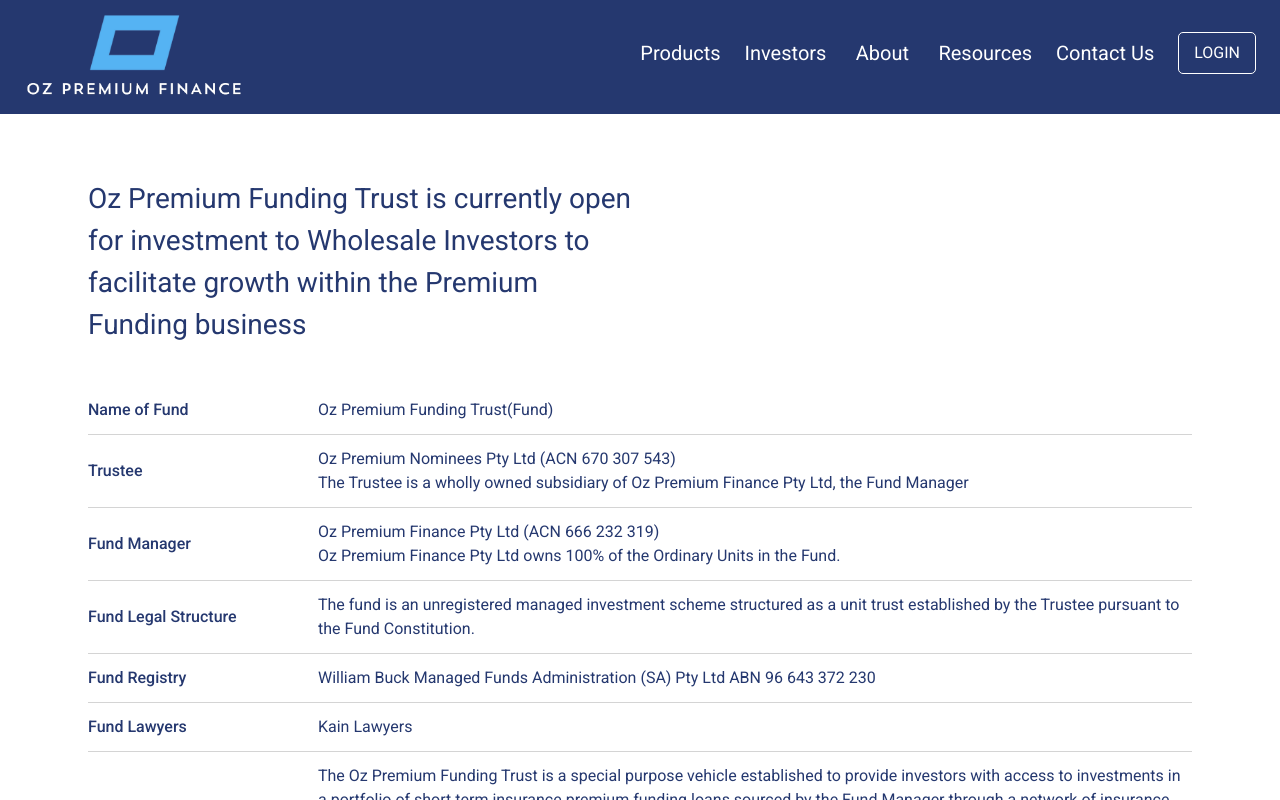
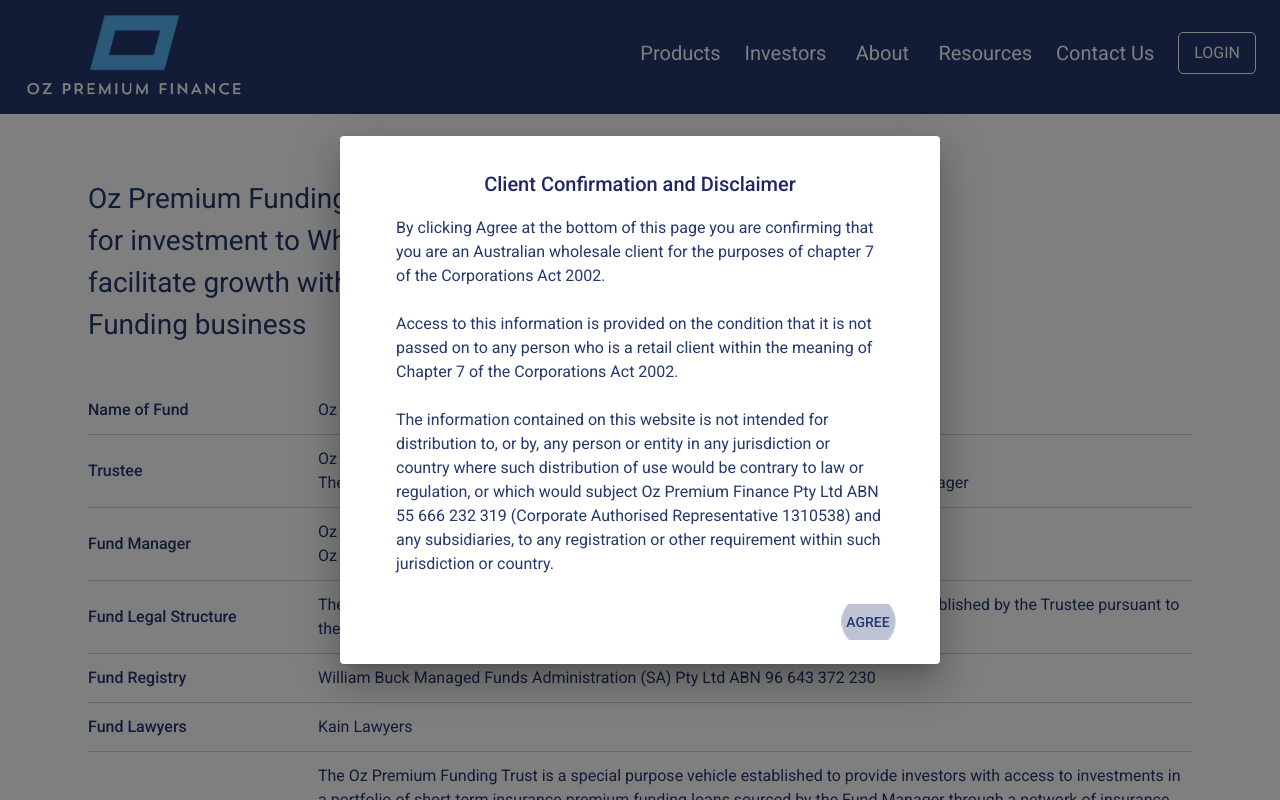
Before and after one commit to Kexinhkc/Oz-Premium-Website, a Next.js app in the folder oz-premium/: page /investors in a window 1280 px wide. Shown: the top 800 px of the page. Built offline with nearby package versions, Linux system fonts and the light colour scheme.

Commit message:
Added personal LinkedIn profile, removed map, changed links to button on resource page, added pop up on investor's page

```diff
--- a/oz-premium/src/app/about/team/[name]/page.tsx
+++ b/oz-premium/src/app/about/team/[name]/page.tsx
@@ -9,42 +9,49 @@
         title: "Founder/Director",
         image: "/bioPhotos/Karl.JPG",
         description:"Criminal defence lawyer in 2004. His move into the field of Native Title involved also working in property law, mining law and corporate governance, mainly within the Federal Court system. In the business sphere he has worked as a Venture Capital Fund manager and been a director of Westminster Australia where he has gained experience in Mergers and Acquisitions and banking and finance law, with a strong focus on mediations and negotiations. He has also been involved since 2009 with a registered Australian Charity (PAF) as an investment advisor and Trustee on a volunteer basis.",
+        linkedin:"https://www.linkedin.com/in/karl-kirsten-174b3aa/"
     },
     {
         name: "Jarrod Herring",
         title: "Chief Execitive Officer/Director",
         image: "/bioPhotos/Jarrod.JPG",
         description:"20 years Banking and Executive experience with National Australia Bank Ltd in Australia, across Melbourne, Adelaide, Perth and Sydney regions. Jarrod is highly experienced in Corporate Lending, Commercial Property debt structuring, Compliance, Trade, Finance and Executive Leadership.",
+        linkedin:"https://www.linkedin.com/in/jarrod-h-16217810/"
     },
     {
         name: "Philip Riquier",
         title: "Director",
         image: "/bioPhotos/Philip.jpg",
-        description:"Professional Finance Sector Non-Executive Director and Advisor. Philip was previously a group executive of Bendigo/Adelaide Bank Ltd, responsible for multiple banking divisions; Mergers and Acquisitions, Products Treasury, APRA relationship, Rating Agency relationship and major technology projects. Philip was also previously a Director of the Risk Management Association of Australia. Philip is currently a Non-Executive Director of Credit Union SA Ltd and Capital Prudential Pty. Ltd. (which also provides executive management services for an APRA regulated super fund). Philip's advisory clients include several Banks, Superannuation Funds, Private Health Insurers and listed gold EFT issuers."
+        description:"Professional Finance Sector Non-Executive Director and Advisor. Philip was previously a group executive of Bendigo/Adelaide Bank Ltd, responsible for multiple banking divisions; Mergers and Acquisitions, Products Treasury, APRA relationship, Rating Agency relationship and major technology projects. Philip was also previously a Director of the Risk Management Association of Australia. Philip is currently a Non-Executive Director of Credit Union SA Ltd and Capital Prudential Pty. Ltd. (which also provides executive management services for an APRA regulated super fund). Philip's advisory clients include several Banks, Superannuation Funds, Private Health Insurers and listed gold EFT issuers.",
+        linkedin:"https://www.linkedin.com/in/philipriquier/"
     },
     {
         name: "Henry Downer",
         title: "Chief Financial Officer/Director",
         image: "/bioPhotos/Henry.JPG",
-        description:"Chartered Accountant with over 20 years experience. Henry was at Deloitte for over 15 years, where he led Deloitte's Adelaide Transaction Services team for a number of years, focussed on providing Corporate Advisory, M&A and financial due diligence. Most recently Henry supported Capital Prudential as its CFO in its start up period."
+        description:"Chartered Accountant with over 20 years experience. Henry was at Deloitte for over 15 years, where he led Deloitte's Adelaide Transaction Services team for a number of years, focussed on providing Corporate Advisory, M&A and financial due diligence. Most recently Henry supported Capital Prudential as its CFO in its start up period.",
+        linkedin:"https://www.linkedin.com/in/henrydowner/"
     },
     {
-        name: "Sam Morris",
+        name: "Samuel Morris",
         title: "Chief Operating Officer/Director",
         image: "/bioPhotos/Sam.JPG",
-        description:"Operations / general manager with 15 years experience in both the mining and private wealth industries. Specialising in being the interface between the board and operational team to ensure there is effective board decision making leading to efficient operational outcomes."
+        description:"Operations / general manager with 15 years experience in both the mining and private wealth industries. Specialising in being the interface between the board and operational team to ensure there is effective board decision making leading to efficient operational outcomes.",
+        linkedin:"https://www.linkedin.com/in/samuel-morris-a38526137/"
     },
     {
         name: "Ben Hage",
         title: "Sales and Distribution",
         image: "/bioPhotos/Ben.JPG",
-        description:"Ben is an experienced Financial Services Professional with 25 years experience in finance, predominantly focused on Commercial, business and asset finance; including Mortgage Broking and financial planning. Ben worked with CBA, Westpac, and his own financial services business for the past 20 years in Australia and London. With key relationships across all of the financial services sector, combined with an entrepreneurial flair, Ben adds a broad knowledge of financial products and experience with the industries and businesses that utilise them."
+        description:"Ben is an experienced Financial Services Professional with 25 years experience in finance, predominantly focused on Commercial, business and asset finance; including Mortgage Broking and financial planning. Ben worked with CBA, Westpac, and his own financial services business for the past 20 years in Australia and London. With key relationships across all of the financial services sector, combined with an entrepreneurial flair, Ben adds a broad knowledge of financial products and experience with the industries and businesses that utilise them.",
+        linkedin:"https://www.linkedin.com/in/benhagehageharris/"
     },
     {
         name: "Jade Murray",
         title: "Operations Manager",
         image: "/bioPhotos/Jade.JPG",
-        description:"With over 24 years' experience in the insurance premium funding industry, Jade is a highly skilled operations professional. Specialising in people management, customer service and product development, Jade uses her experience to lead the Operations team at Oz Premium Finance."
+        description:"With over 24 years' experience in the insurance premium funding industry, Jade is a highly skilled operations professional. Specialising in people management, customer service and product development, Jade uses her experience to lead the Operations team at Oz Premium Finance.",
+        linkedin:"https://www.linkedin.com/in/jade-murray-306019106/"
 
     },
 
@@ -96,13 +103,22 @@
                                 {/* Details of the member */}
                                 <Box>
                                     <Box display="flex" alignItems={'center'} gap={1}>
+                                        <Box>
                                             <Typography color={'primary.main'}
                                             sx={{
                                                 fontSize:{xs:'28px', md:'32px'}, fontWeight:500,
                                                 lineHeight: '1.1'}}>
                                                     {member.name}
                                             </Typography>
-                                    {/* <LinkedIn  sx={{ fontSize: '30px', color:'primary.main',  }}/> */}
+                                        </Box>
+
+                                        <Box id="icon box">
+                                            <a href={member.linkedin} target="_blank" rel="noopener noreferrer" style={{ display: 'flex', alignItems: 'center' }}>
+                                                <LinkedIn  sx={{ fontSize: '32px', color:'primary.main' }}/>
+
+                                            </a>
+                                        </Box>
+
                                     </Box>
 
                                     <Typography  color={'text.primary'} sx={{fontSize:{xs:'20px', md:'22px',lg:'24px'}} }>
--- a/oz-premium/src/app/about/team/page.tsx
+++ b/oz-premium/src/app/about/team/page.tsx
@@ -30,10 +30,10 @@
         profile:"henry-downer"
     },
     {
-        name: "Sam Morris",
+        name: "Samuel Morris",
         title: "Chief Operating Officer/Director",
         image: "/bioPhotos/Sam.JPG",
-        profile:"sam-morris"
+        profile:"samuel-morris"
     },
     {
         name: "Ben Hage",
--- a/oz-premium/src/app/investors/page.tsx
+++ b/oz-premium/src/app/investors/page.tsx
@@ -1,8 +1,9 @@
 import { Container, Grid, Typography, Box } from "@mui/material"
 import Footer from "@/components/Footer";
 import Header from "@/components/Header";
+import Popup from "@/components/Popup";
 import ContactUs from "@/components/Buttons/LearnMore";
-import Link from "next/link";
+import Link from '@mui/material/Link';
 import { WebPageJsonLd } from 'next-seo';
 
 const tableContent = [
@@ -47,6 +48,7 @@
         />
             <Header />
             <Container maxWidth='xl'>
+                <Popup />
                 <Box id="most outer box" sx={{ display: 'flex', flexDirection: 'column', gap: 5, paddingY: { xs: 6, md: 8 }, paddingX: { xs: 4, md: 8 }, color:'primary.main' }}>
 
                     <Typography sx={{ width:{xs:'100%', md:'50%'}, fontSize: { xs: '24px', md: '28px' }, fontWeight: '400' }} >
@@ -97,7 +99,7 @@
 
                         <Box sx={{pt:1}}>
                             <Typography sx={{fontSize:'16px'}}>
-                                Oz Premium Finance Pty Ltd (ABN 55 666 232 319) is a Corporate Authorised Representative (No.1310538) of Oz Premium Funds Management Pty Limited (ACN 674 379 330) under its AFSL (No.55604). Oz Premium Nominees Pty Limited is the trustee of the Oz Premium Funding Trust and the investment management is provided by Oz Premium Finance Pty Ltd. An investment into the Trust is available to wholesale investors (as defined by section 761G of the Corporations Act) in Australia only. The information on this website is general in nature. It does not take into account your specific needs or circumstances, so you should look at your own financial position, objectives and requirements, read the Information Memorandum and seek financial, legal or tax advice appropriate to your situation before making any financial decisions. Please email investor@ozpremiumfinance.com.au or call 1300 570 407 to obtain a copy of the Information Memorandum.
+                            Oz Premium Finance Pty Ltd (ABN 55 666 232 319) is a Corporate Authorised Representative (CAR # 1310538) of Oz Premium Funds Management Pty Limited (ACN 674 379 330) under its AFSL (No. 550643). Oz Premium Nominees Pty Limited (CAR 1310537) is the trustee of the Oz Premium Funding Trust and the investment management is provided by Oz Premium Finance Pty Ltd. An investment into the Trust is available to wholesale investors (as defined by section 761G of the Corporations Act) in Australia only. The information on this website is general in nature. It does not take into account your specific needs or circumstances, so you should look at your own financial position, objectives and requirements, read the Information Memorandum and seek financial, legal or tax advice appropriate to your situation before making any financial decisions. Please email <Link href="mailto:investor@ozpremiumfinance.com.au" underline="hover">investor@ozpremiumfinance.com.au</Link> or call 1300 570 407 to obtain a copy of the Information Memorandum.
                             </Typography>
                         </Box>
 
--- a/oz-premium/src/app/resources/page.tsx
+++ b/oz-premium/src/app/resources/page.tsx
@@ -3,6 +3,7 @@
 import { Box, Container, Typography, Link } from '@mui/material';
 import Footer from "@/components/Footer";
 import Header from "@/components/Header";
+import ArrowForward from '@mui/icons-material/ArrowForwardIos';
 
 const Page = () => {
   const [viewportHeight, setViewportHeight] = useState('100vh');
@@ -27,25 +28,39 @@
             <Typography sx={{ fontSize: { xs: '28px', md: '35px' } }}>
               Resources
             </Typography>
+
             <Box>
-              <Typography fontWeight={500} paddingBottom={1}>
-                Privacy
-              </Typography>
+              <Link href="/pdfs/privacy-policy.pdf" target="_blank" underline="hover" sx={{fontFamily:'Roboto, sans-serif'}}>
+                <Box sx={{ display: 'flex', alignItems: 'center', gap: 1 }}>
+                    <Box>
+                      <Typography sx={{ fontSize: { xs: '20px', md: '26px' } }}>
+                          Privacy Policy
+                      </Typography>
+                    </Box>
 
-              <Link href="/pdfs/privacy-policy.pdf" target="_blank" underline="hover" sx={{fontFamily:'Roboto, sans-serif'}}>
-                https://www.ozpremiumfinance.com.au/privacy-policy.pdf
+                    <Box sx={{ display: 'flex', alignItems: 'center'}}>
+                    <ArrowForward sx={{fontSize:{xs:'14px', sm:'20px'}}}/>
+                    </Box>
+                </Box>
               </Link>
             </Box>
 
             <Box>
-              <Typography fontWeight={500} paddingBottom={1}>
-                DDR Forms
-              </Typography>
+              <Link href="/pdfs/direct-debit-service-agreement.pdf" target="_blank" underline="hover" sx={{fontFamily:'sans-serif'}}>
+                <Box sx={{ display: 'flex', alignItems: 'center', gap: 1 }}>
+                  <Box>
+                    <Typography sx={{ fontSize: { xs: '20px', md: '26px' } }}>
+                      Direct Debit Service Agreement
+                    </Typography>
+                  </Box>
 
-              <Link href="/pdfs/direct-debit-service-agreement.pdf" target="_blank" underline="hover" sx={{fontFamily:'sans-serif'}}>
-                https://www.ozpremiumfinance.com.au/direct-debit-service-agreement.pdf
+                  <Box sx={{ display: 'flex', alignItems: 'center'}}>
+                    <ArrowForward sx={{fontSize:{xs:'14px', sm:'20px'}}}/>
+                  </Box>
+                </Box>
               </Link>
             </Box>
+
           </Box>
         </Container>
       </Box>
--- /dev/null
+++ b/oz-premium/src/components/Popup.tsx
@@ -0,0 +1,50 @@
+'use client'
+import React, { useEffect, useState } from 'react';
+import { Dialog, DialogTitle, DialogContent, DialogActions, Typography, Button } from "@mui/material";
+
+export default function Popup(){
+    const [open, setOpen] = useState(false);
+
+    useEffect(() => {
+      // Open the dialog when the component mounts
+      setOpen(true);
+    }, []); // Empty dependency array means this effect runs once on mount
+
+    const handleClose = () => {
+      // Function to close the dialog
+      setOpen(false);
+    };
+
+    return(
+    <>
+     <Dialog
+        open={open}
+        onClose={handleClose}
+        aria-labelledby="alert-dialog-title"
+        aria-describedby="alert-dialog-description"
+        PaperProps={{
+            sx: {
+              paddingY: 2, // Apply padding here to affect the inner Paper component
+              paddingX:4
+            },}}
+
+
+      >
+        <DialogTitle id="alert-dialog-title" sx={{display:'flex', justifyContent:'center'}}>{"Client Confirmation and Disclaimer"}</DialogTitle>
+        <DialogContent id="alert-dialog-description">
+          <Typography sx={{color:'primary.main'}}>
+
+                By clicking Agree at the bottom of this page you are confirming that you are an Australian wholesale client for the purposes of chapter 7 of the Corporations Act 2002. <br /><br />Access to this information is provided on the condition that it is not passed on to any person who is a retail client within the meaning of Chapter 7 of the Corporations Act 2002. <br /><br />The information contained on this website is not intended for distribution to, or by, any person or entity in any jurisdiction or country where such distribution of use would be contrary to law or regulation, or which would subject Oz Premium Finance Pty Ltd ABN 55 666 232 319 (Corporate Authorised Representative 1310538) and any subsidiaries, to any registration or other requirement within such jurisdiction or country.
+
+
+          </Typography>
+        </DialogContent>
+
+        <DialogActions>
+            <Button onClick={handleClose} autoFocus>
+                Agree
+            </Button>
+        </DialogActions>
+      </Dialog>
+      </>);
+}
--- a/oz-premium/src/theme.ts
+++ b/oz-premium/src/theme.ts
@@ -22,11 +22,13 @@
     secondary:{
         main:'#2A2A2A',
         light:'#363636',
+        dark:'#000000',
     },
     text:{
         primary:'#1f2763',
         secondary:'#FFFFFF',
     },
+
   }
 });
 
```
Also changed, not shown: oz-premium/src/app/contact/page.tsx (+7 -5 lines), oz-premium/src/components/Banner.tsx (+9 -2 lines), oz-premium/src/components/Footer.tsx (+5 -2 lines). Lines whose indentation alone changed are shown as unchanged.
